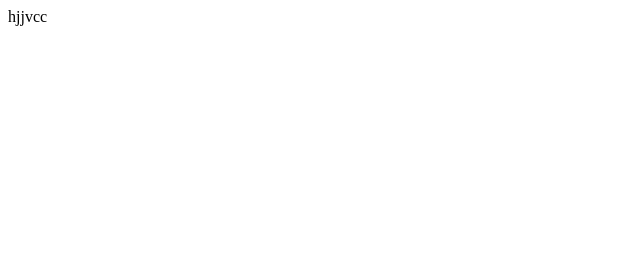
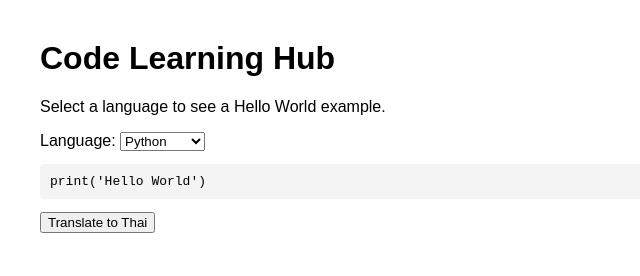
Before and after one commit to osakix/Q2z, a plain HTML site: page index.html in a window 1280 px wide. Shown: the whole page, without its empty margins (0-640 px from the left). Drawn offline with Linux system fonts and the light colour scheme.

Commit message:
Add basic code learning hub page

```diff
--- a/index.html
+++ b/index.html
@@ -1 +1,78 @@
-hjjvcc
+<!DOCTYPE html>
+<html lang="en">
+<head>
+    <meta charset="UTF-8">
+    <meta name="viewport" content="width=device-width, initial-scale=1.0">
+    <title>Code Learning Hub</title>
+    <style>
+        body { font-family: Arial, sans-serif; margin: 40px; }
+        pre { background-color: #f4f4f4; padding: 10px; border-radius: 4px; }
+    </style>
+</head>
+<body>
+    <h1 id="title">Code Learning Hub</h1>
+    <p id="intro">Select a language to see a Hello World example.</p>
+
+    <label for="language-select">Language:</label>
+    <select id="language-select">
+        <option value="python">Python</option>
+        <option value="javascript">JavaScript</option>
+        <option value="java">Java</option>
+    </select>
+
+    <pre id="code-example"></pre>
+
+    <button id="translate-btn">Translate to Thai</button>
+
+    <script>
+    const translations = {
+        en: {
+            title: "Code Learning Hub",
+            intro: "Select a language to see a Hello World example.",
+            button: "Translate to Thai"
+        },
+        th: {
+            title: "ศูนย์เรียนรู้การเขียนโค้ด",
+            intro: "เลือกภาษาเพื่อดูตัวอย่าง Hello World",
+            button: "แปลเป็นภาษาอังกฤษ"
+        }
+    };
+
+    const samples = {
+        python: "print('Hello World')",
+        javascript: "console.log('Hello World');",
+        java: "public class HelloWorld {\n    public static void main(String[] args) {\n        System.out.println(\"Hello World\");\n    }\n}"
+    };
+
+    const langSelect = document.getElementById('language-select');
+    const codeExample = document.getElementById('code-example');
+    const title = document.getElementById('title');
+    const intro = document.getElementById('intro');
+    const translateBtn = document.getElementById('translate-btn');
+
+    function updateLanguage() {
+        codeExample.textContent = samples[langSelect.value];
+    }
+
+    function setLocale(locale) {
+        const t = translations[locale];
+        title.textContent = t.title;
+        intro.textContent = t.intro;
+        translateBtn.textContent = t.button;
+        translateBtn.dataset.locale = locale;
+    }
+
+    langSelect.addEventListener('change', updateLanguage);
+
+    translateBtn.addEventListener('click', () => {
+        const newLocale = translateBtn.dataset.locale === 'en' ? 'th' : 'en';
+        setLocale(newLocale);
+    });
+
+    // Default to browser language if supported, otherwise English
+    const browserLang = navigator.language.startsWith('th') ? 'th' : 'en';
+    setLocale(browserLang);
+    updateLanguage();
+    </script>
+</body>
+</html>
```
